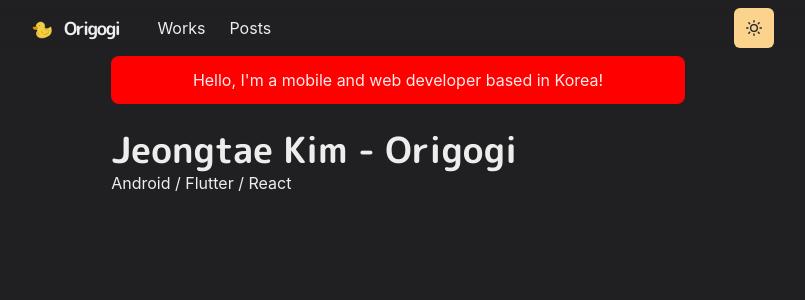
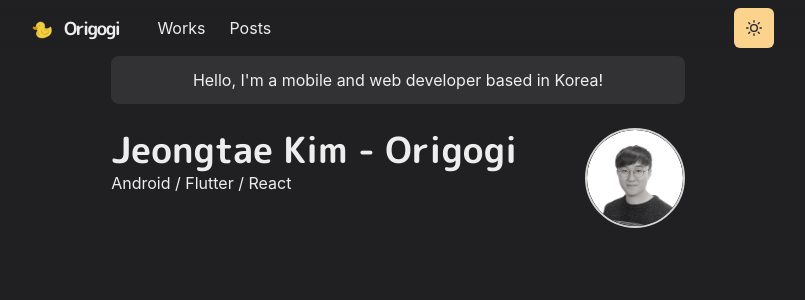
Before and after one commit to Origogi/origogi-homepage, a Next.js app: page / in a window 1280 px wide. Shown: the top 300 px of the page, without its empty margins (242-1047 px from the left). Built offline with nearby package versions, Linux system fonts and the light colour scheme.

Commit message:
Add profile image

```diff
--- a/pages/index.js
+++ b/pages/index.js
@@ -1,9 +1,26 @@
-import { Container, Box, Heading } from '@chakra-ui/react'
+import {
+  Container,
+  Box,
+  Heading,
+  Image,
+  useColorModeValue,
+  chakra,
+} from '@chakra-ui/react'
+
+const ProfileImage = chakra(Image, {
+  shouldForwardProp: prop => ['width', 'height', 'src', 'alt'].includes(prop),
+})
 
 const Page = () => {
   return (
     <Container>
-      <Box borderRadius="lg" bg="red" p={3} mb={6} align="center">
+      <Box
+        borderRadius="lg"
+        bg={useColorModeValue('whiteAlpha.500', 'whiteAlpha.200')}
+        p={3}
+        mb={6}
+        align="center"
+      >
         Hello, I&apos;m a mobile and web developer based in Korea!
       </Box>
 
@@ -14,6 +31,31 @@
           </Heading>
           <p>Android / Flutter / React</p>
         </Box>
+        <Box
+          flexShrink={0}
+          mt={{ base: 4, md: 0 }}
+          ml={{ md: 6 }}
+          textAlign="center"
+        >
+          <Box
+            borderColor="whiteAlpha.800"
+            borderWidth={2}
+            borderStyle="solid"
+            w="100px"
+            h="100px"
+            display="inline-block"
+            borderRadius="full"
+            overflow="hidden"
+          >
+            <ProfileImage
+              src="/images/origogi.jpeg"
+              alt="Profile image"
+              borderRadius="full"
+              width="100%"
+              height="100%"
+            />
+          </Box>
+        </Box>
       </Box>
     </Container>
   )
```
Also changed, not shown: public/images/origogi.jpeg (added), public/images/origogi.png (added).
